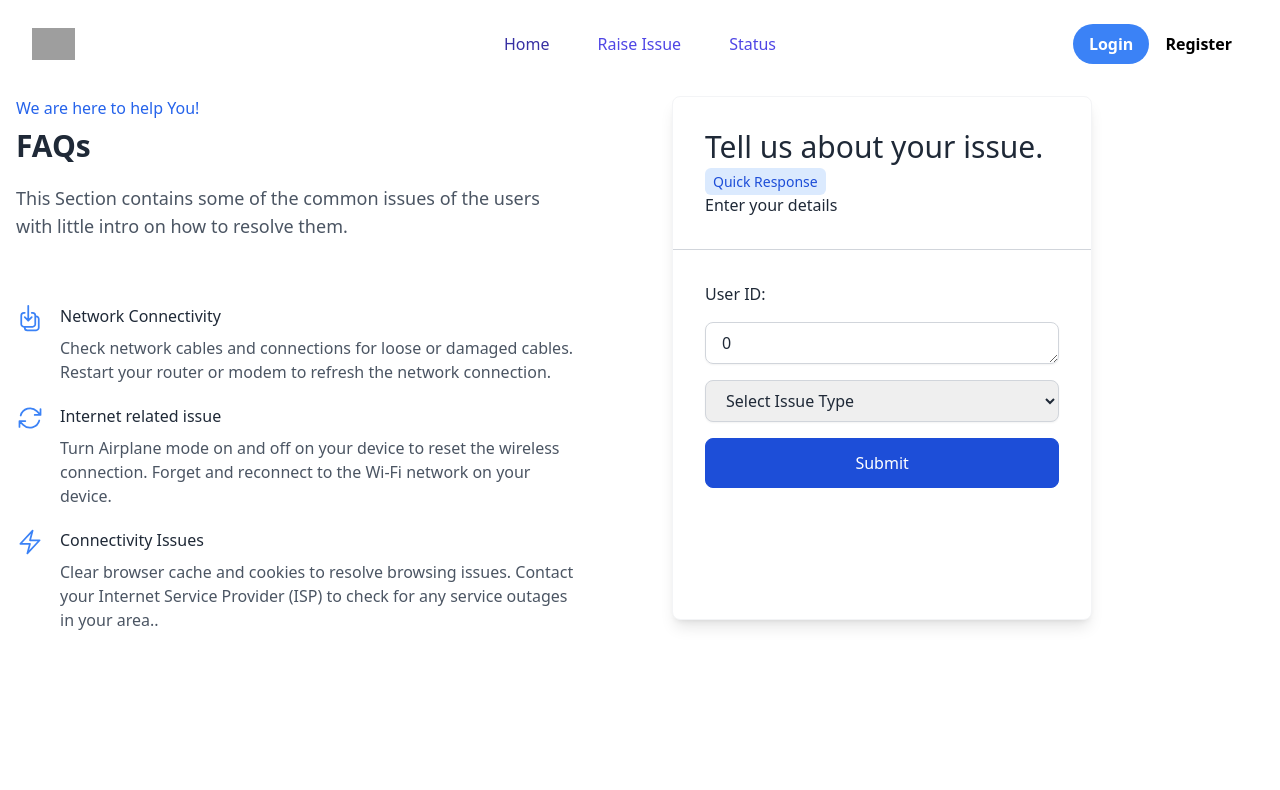
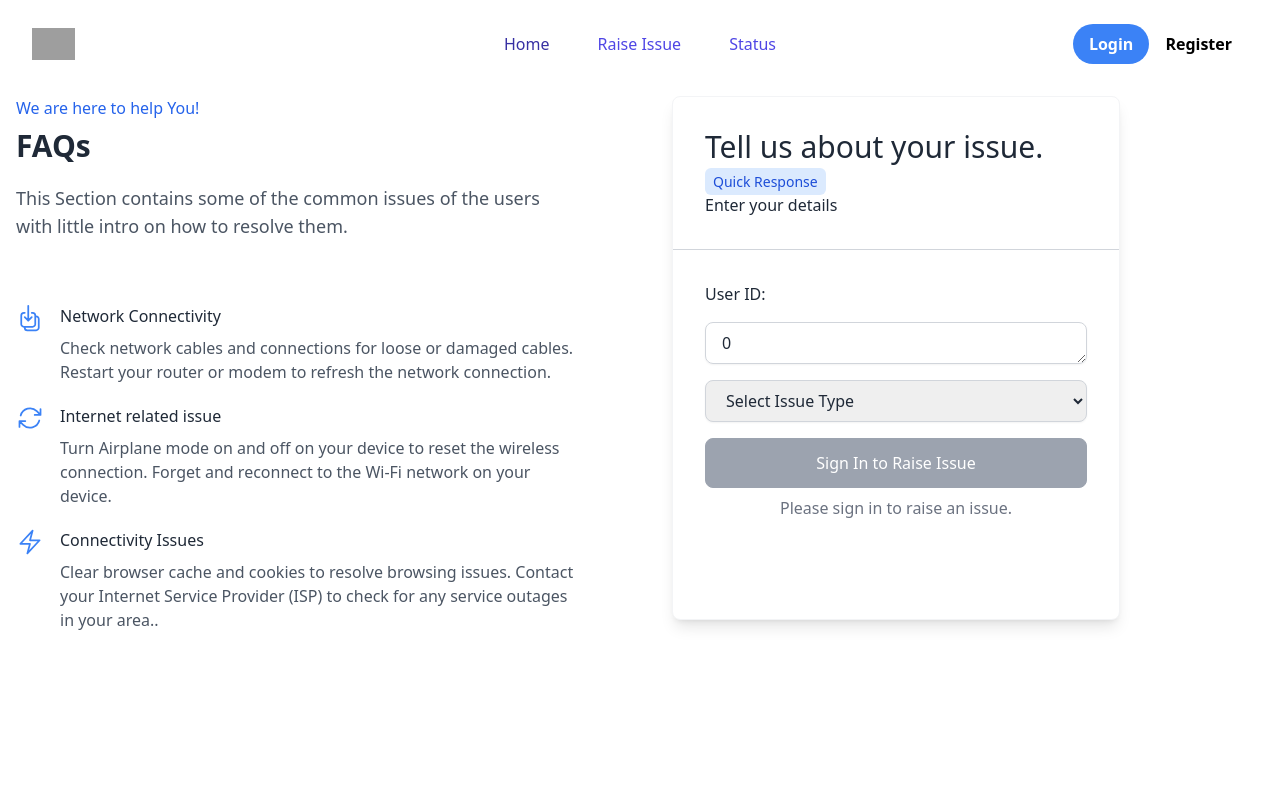
Before and after one commit to sharonvijay/r-csm-app, a React (Create React App) app: page /raise-issue in a window 1280 px wide. Shown: the top 790 px of the page. Built offline with nearby package versions, Linux system fonts and the light colour scheme; grey boxes are pictures that could not be loaded.

Commit message:
react csm-app

```diff
--- a/src/components/RaiseIssueComponent.tsx
+++ b/src/components/RaiseIssueComponent.tsx
@@ -13,9 +13,12 @@ const RaiseIssueComponent = () => {
       setUserId(parseInt(userIdFromStorage, 10));
     }
   }, []);
+  const isButtonDisabled = userId === 0;
 
   const raiseIssue = async (e: React.FormEvent) => {
     e.preventDefault();
+    if (isButtonDisabled) return;
+
     try {
       const issue: RaiseIssue = { userId: userId, issueName: issueName };
 
@@ -159,13 +162,25 @@ const RaiseIssueComponent = () => {
               </select>
               <button
                 type="submit"
-                className="mt-4 w-full rounded-lg border border-blue-700 bg-blue-700 p-3 text-center font-medium text-white outline-none transition focus:ring hover:border-blue-700 hover:bg-blue-600 hover:text-white"
+                disabled={isButtonDisabled}
+                className={`mt-4 w-full rounded-lg border p-3 text-center font-medium transition focus:ring ${
+                  isButtonDisabled
+                    ? "border-gray-400 bg-gray-400 text-white cursor-not-allowed"
+                    : "border-blue-700 bg-blue-700 text-white hover:border-blue-700 hover:bg-blue-600 hover:text-white"
+                }`}
               >
-                Submit
+                {isButtonDisabled ? "Sign In to Raise Issue" : "Submit"}
               </button>
+              {isButtonDisabled && (
+                <p className="mt-2 text-center text-gray-500">
+                  Please sign in to raise an issue.
+                </p>
+              )}
             </form>
-            {successMessage && (
-              <div className="text-green-600 mt-2">{successMessage}</div>
+            {!isButtonDisabled && successMessage && (
+              <div className="mt-2 text-center text-green-600">
+                {successMessage}
+              </div>
             )}
           </div>
         </div>
```
